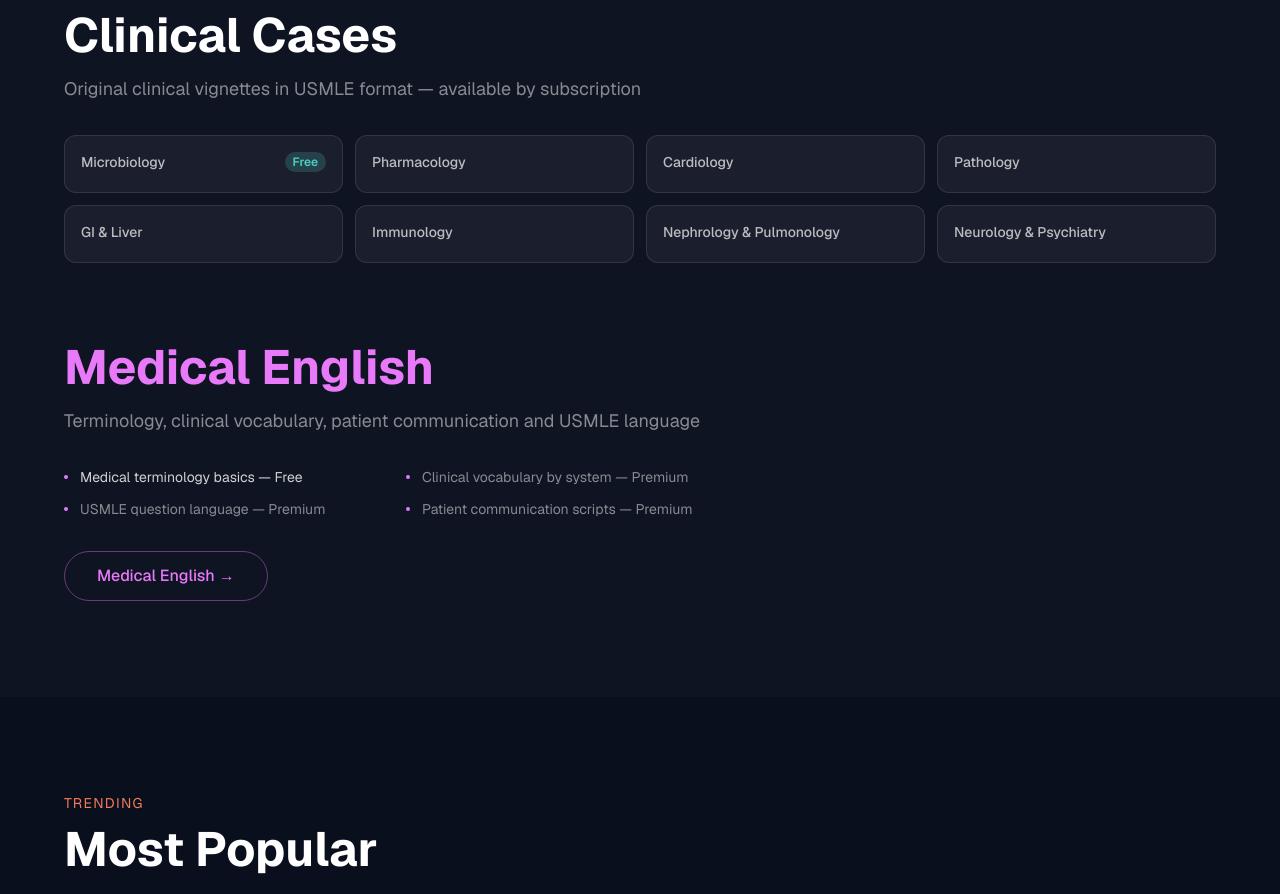
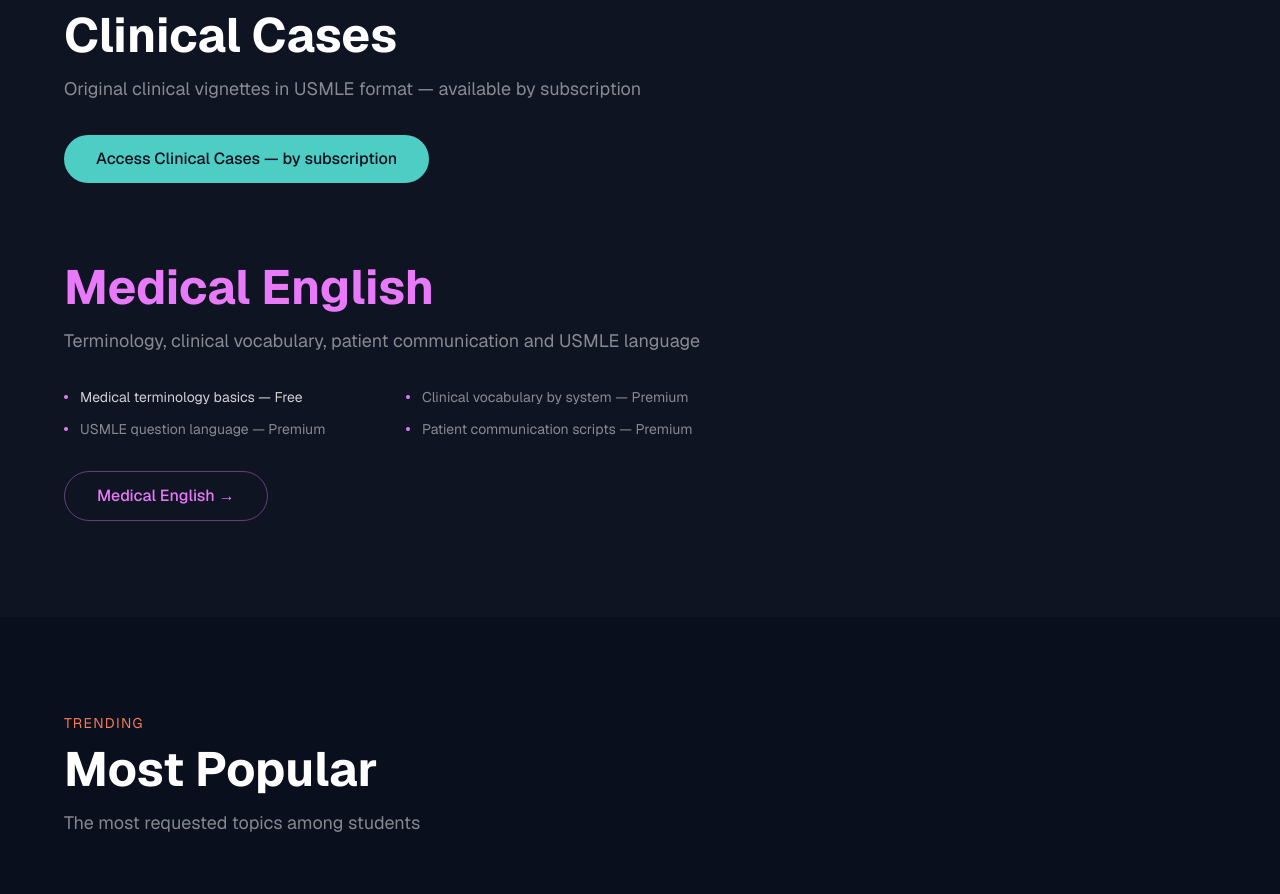
Before and after one commit to drasiiavinograd/asiiavinograd-site, a Next.js app: page /en in a window 1280 px wide. Shown: the part 2060-2954 px from the top of the page. Built offline with nearby package versions, Linux system fonts and the light colour scheme.

Commit message:
cases: replace grid with single CTA button like anki

```diff
--- a/app/[locale]/page.tsx
+++ b/app/[locale]/page.tsx
@@ -167,19 +167,9 @@
           <div className="mt-20">
             <h2 className="text-4xl md:text-5xl font-bold mb-4">{t('curriculum.cases_title')}</h2>
             <p className="text-white/50 text-lg mb-8 max-w-2xl">{t('curriculum.cases_desc')}</p>
-            <div className="grid sm:grid-cols-2 lg:grid-cols-4 gap-3">
-              {curriculumItems.map((item) => (
-                <a key={item.slug} href={`/${item.slug}#cases`}
-                  className="bg-white/5 border border-white/10 rounded-xl p-4 hover:bg-[#4ecdc4]/5 hover:border-[#4ecdc4]/30 transition-all block group">
-                  <div className="flex items-center justify-between mb-1">
-                    <span className="text-sm font-medium text-white/70 group-hover:text-[#4ecdc4] transition-colors">{item.title}</span>
-                    {item.free && (
-                      <span className="text-xs px-2 py-0.5 rounded-full font-semibold bg-[#4ecdc4]/20 text-[#4ecdc4]">{t('curriculum.free_badge')}</span>
-                    )}
-                  </div>
-                </a>
-              ))}
-            </div>
+            <a href="/cases" className="inline-flex items-center gap-2 bg-[#4ecdc4] hover:bg-[#3ab8b0] text-[#0a0f1e] px-8 py-3 rounded-full font-medium transition-colors">
+              {t('curriculum.cases_cta')}
+            </a>
           </div>
 
           {/* Медицинский английский */}
```
